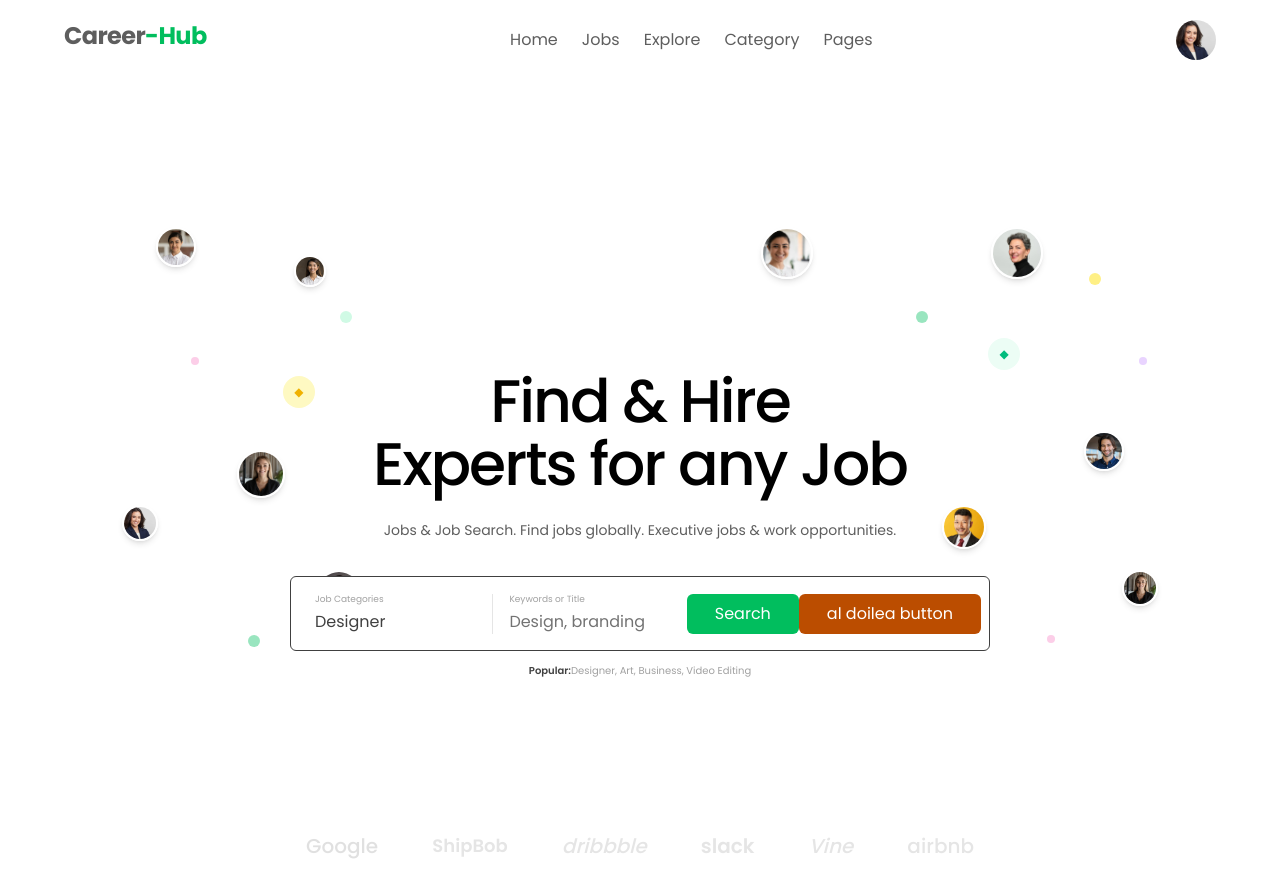
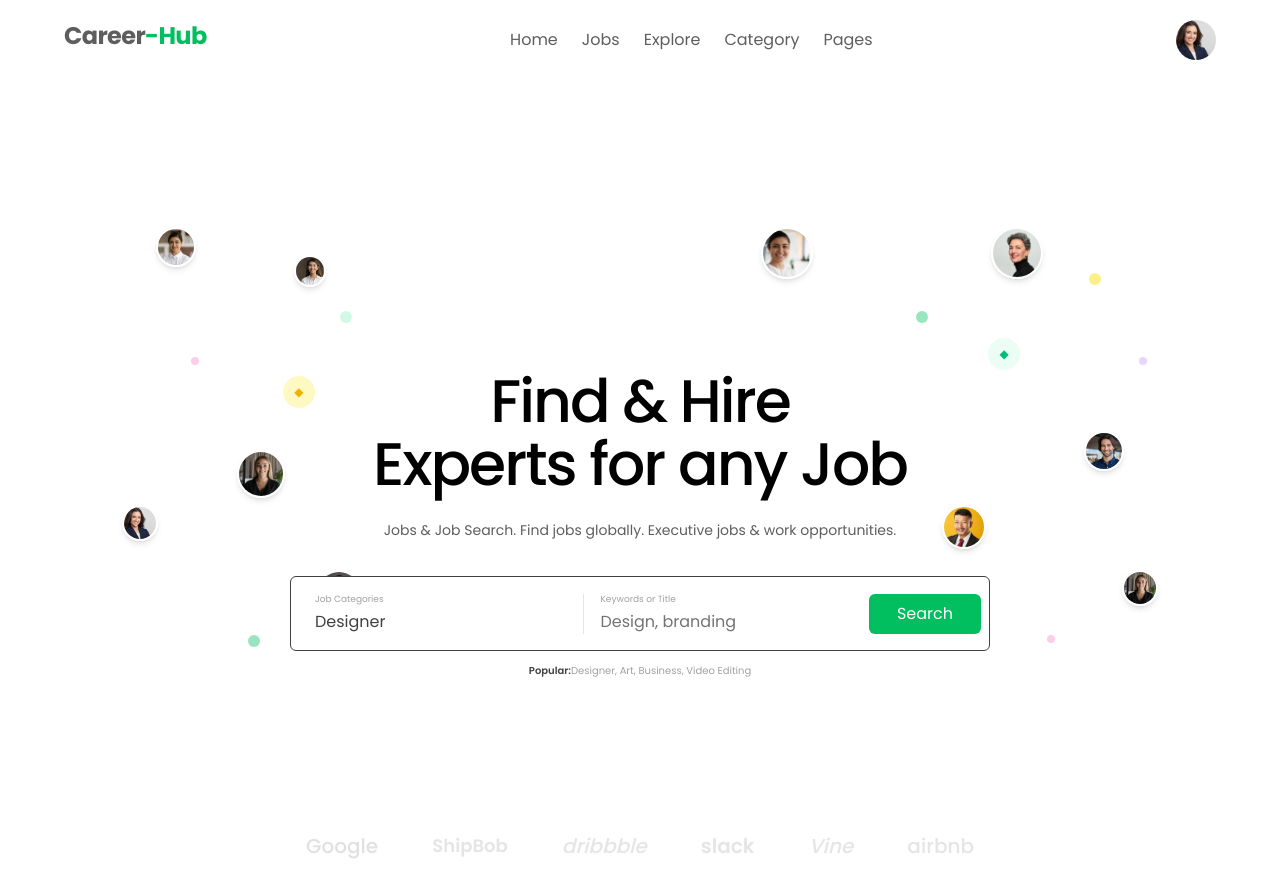
Before and after one commit to HoriaManea/Career-Hub, a React (Vite) app: page / in a window 1280 px wide. Shown: the top 896 px of the page. Built offline with nearby package versions, Linux system fonts and the light colour scheme; no server answers.

Commit message:
bug(): remove example button

```diff
--- a/src/pages/Home.tsx
+++ b/src/pages/Home.tsx
@@ -174,14 +174,6 @@
           >
             {t.home.search}
           </button>
-
-          <button
-            className="h-10 rounded-md bg-amber-700 px-7 text-xs font-medium text-white transition-all duration-200 hover:-translate-y-[1px] hover:shadow-[0_6px_20px_rgba(0,255,140,0.25)] active:translate-y-0 active:opacity-70"
-            type="submit"
-            onClick={() => console.log(112)}
-          >
-            al doilea button
-          </button>
         </form>
 
         <p className="mt-3 text-center text-[10px] text-neutral-400">
```
